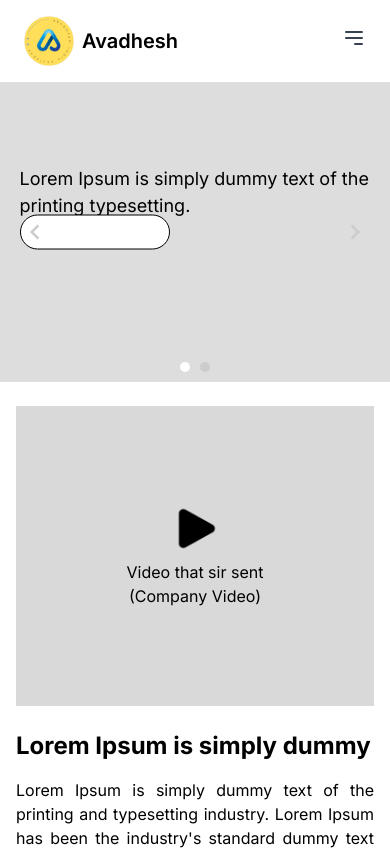
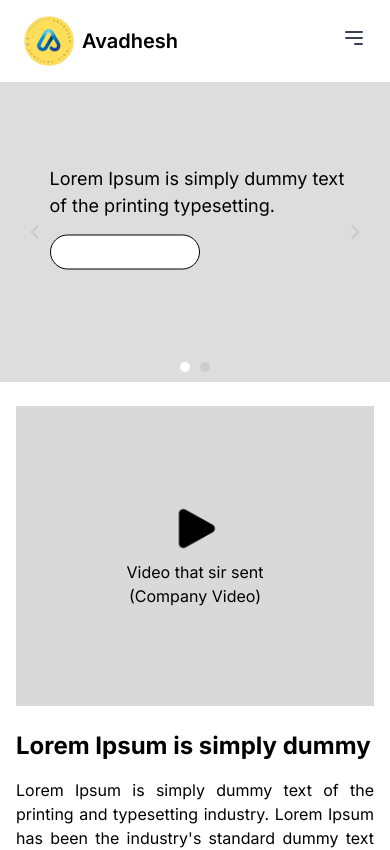
Before and after one commit to ajayAnthwal/avadhesh, a Next.js app: page / in a window 390 px wide. Shown: the top 850 px of the page. Built offline with nearby package versions, Linux system fonts and the light colour scheme.

Commit message:
code update

```diff
--- a/src/app/components/home/Rotate_box.js
+++ b/src/app/components/home/Rotate_box.js
@@ -62,7 +62,7 @@ const RotateBox = () => {
                 <div className="rotated-box bg-gray-500 w-32 h-32 transform rotate-45"></div>
               </div>
               <div className="flex-grow text-center">
-                <h3 className="text-xl">{slide.content}</h3>
+                <h3 className="text-xl text-res">{slide.content}</h3>
               </div>
             </div>
           ))}
--- a/src/app/css/slider.css
+++ b/src/app/css/slider.css
@@ -100,7 +100,6 @@
   align-items: center;
 }
 
-
 .rotated-box {
   width: 200px;
   margin-top: -50px;
@@ -112,7 +111,7 @@
   box-shadow: 5px 5px 15px rgba(0, 0, 0, 0.2);
 }
 
-.btn-gray-call{
+.btn-gray-call {
   font-weight: 700;
   height: auto;
   width: auto;
@@ -127,14 +126,13 @@
   margin-bottom: 21px;
 }
 
-.call-paragraph{
+.call-paragraph {
   margin-bottom: 25px;
 }
 
-.schedule{
+.schedule {
   height: 180px;
 }
-
 
 /* footer start  */
 .container-cards {
@@ -193,37 +191,61 @@ footer .bi:hover {
 
 /* footer end  */
 
-
 @media screen and (max-width: 767px) {
-.px-4-5{
+  .px-4-5 {
     padding-left: 1rem;
     padding-right: 1rem;
   }
-.box-third{
+  .box-third {
     display: flex;
     flex-direction: column;
   }
 
-.box-third-container{
+  .box-third-container {
     width: 100%;
   }
 
-.rotate-cards{
+  .rotate-cards {
     display: flex;
     flex-direction: column;
     gap: 25px;
   }
 
-.slider-container{
+  .slider-container {
     height: 400px;
   }
 
-.footer{
+  .footer {
     display: flex;
     flex-direction: column;
   }
 
-.footer-container{
+  .footer-container {
     width: 100%;
   }
+  .w-241 {
+    width: 85%;
+    margin-left: 30px;
   }
+
+  .btn-res{
+    margin-left: 30px;
+    margin-top: 20px;
+  }
+
+  .rotated-box {
+    width: 169px;
+    margin-top: -50px;
+    height: 171px;
+    background-color: #d3d3d3;
+    border: 2px solid #333;
+    border-radius: 10px;
+    transform: rotate(-15deg);
+    box-shadow: 5px 5px 15px rgba(0, 0, 0, 0.2);
+}
+
+.text-res{
+  margin-top: 15px;
+  width: 94%;
+}
+}
--- a/src/app/hero/page.jsx
+++ b/src/app/hero/page.jsx
@@ -53,7 +53,7 @@ const Hero = () => {
             <div className="slide" key={index}>
               <div className="d-flex flex-column">
                 <h3 className="w-241 mb-20">{slide.content}</h3>
-                <button className="btn-gray">{slide.buttonText}</button>
+                <button className="btn-gray btn-res">{slide.buttonText}</button>
               </div>
             </div>
           ))}
```
Lines whose indentation alone changed are shown as unchanged.
